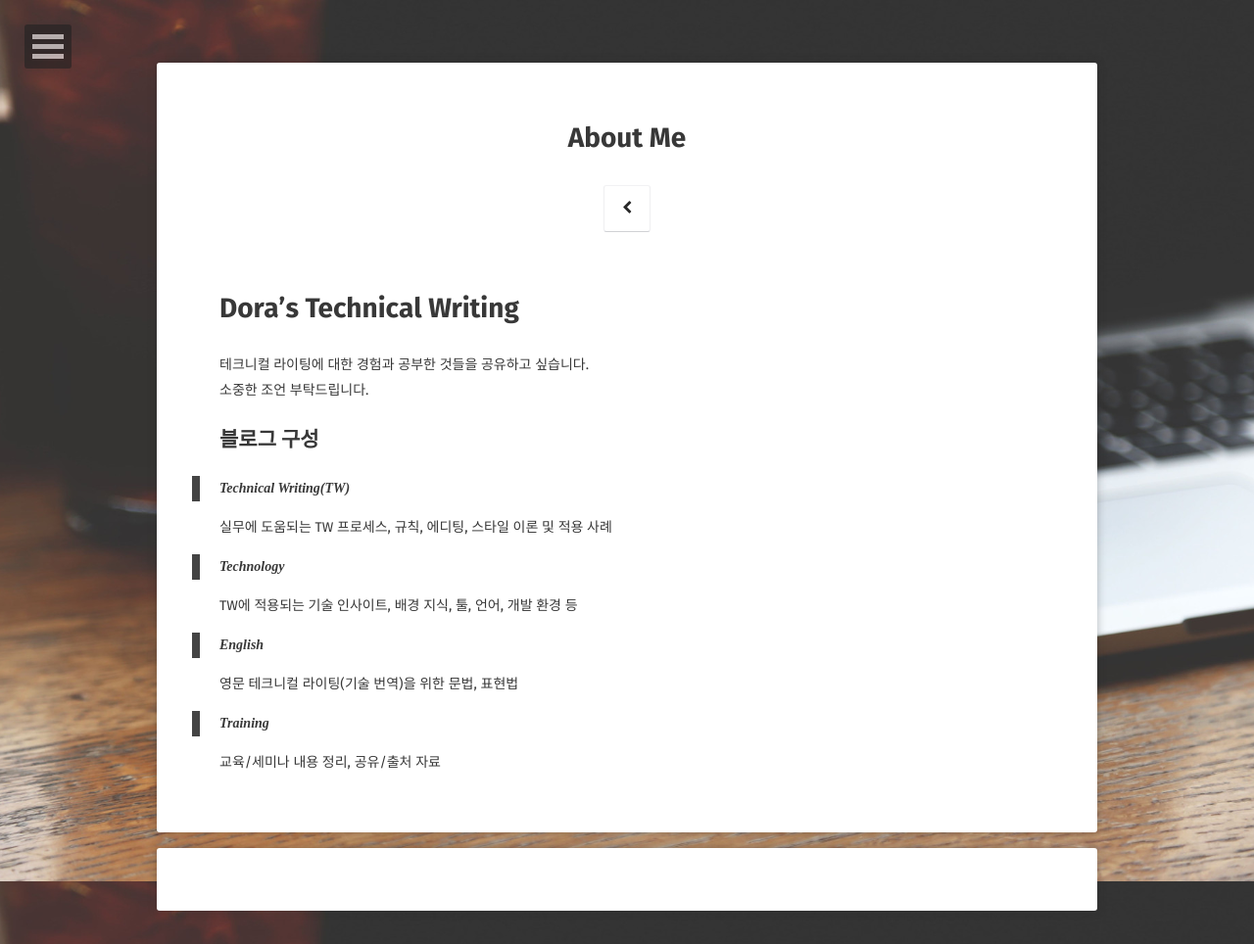
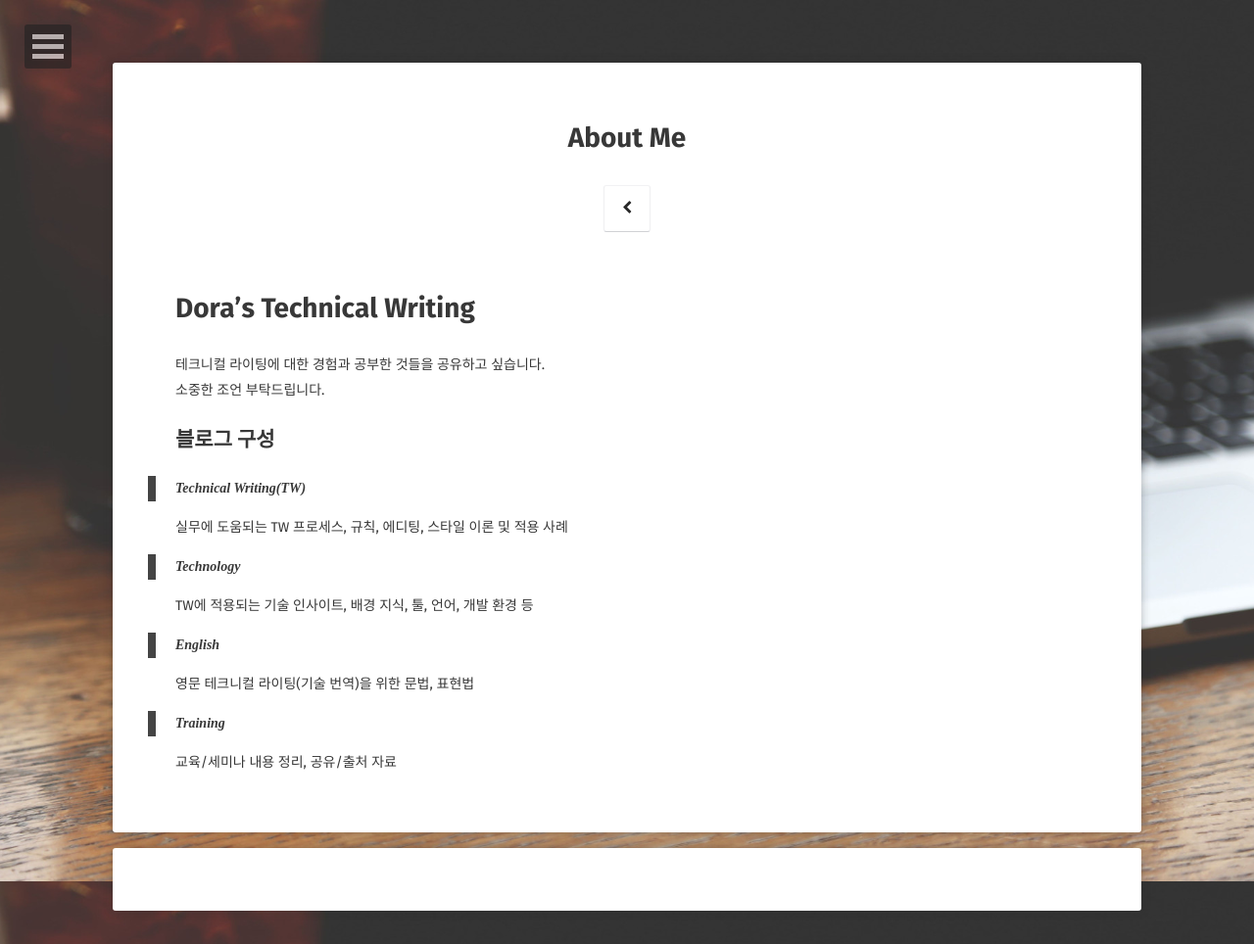
Before and after one commit to dora-author/dora-author.github.io, a Jekyll site: the page built from about/index.md, in a window 1280 px wide. Shown: the whole page at 98% size. Built offline with Jekyll 4.4.1, drawn with Linux system fonts in a browser that asks for light colours; some web fonts are replaced; comment, search, counter and statistics services are not loaded.

Commit message:
Modify css
Signed-off-by: EunJung Kim <zadora1004@naver.com>

```diff
--- a/_sass/site.scss
+++ b/_sass/site.scss
@@ -91,7 +91,7 @@ body {
 	    box-shadow: none;
 	}
 	@media #{$medium} {
-		width: 70%; //edit
+		width: 80%; //edit
 	}
 }
 .row {
@@ -106,7 +106,7 @@ body {
 	}
 }
 .wrapper {
-	width: 75%; //edit
+	width: 100%; //edit
 	max-width: 1050px; //edit
 	margin: 4rem auto;
 	background: $white;
@@ -122,7 +122,7 @@ body {
 	}
 }
 #disqus_thread {
-	width: 75%; //edit
+	width: 100%; //edit
 	max-width: 1050px; //edit
 	margin: -3rem auto 4rem;
 	background: $white;
```
